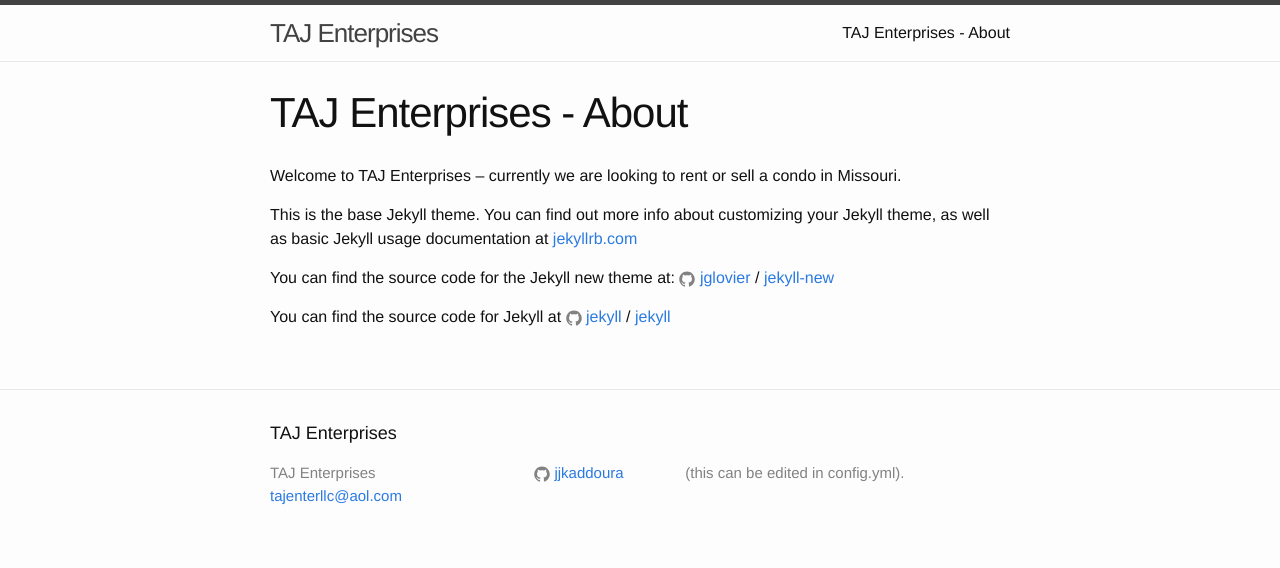
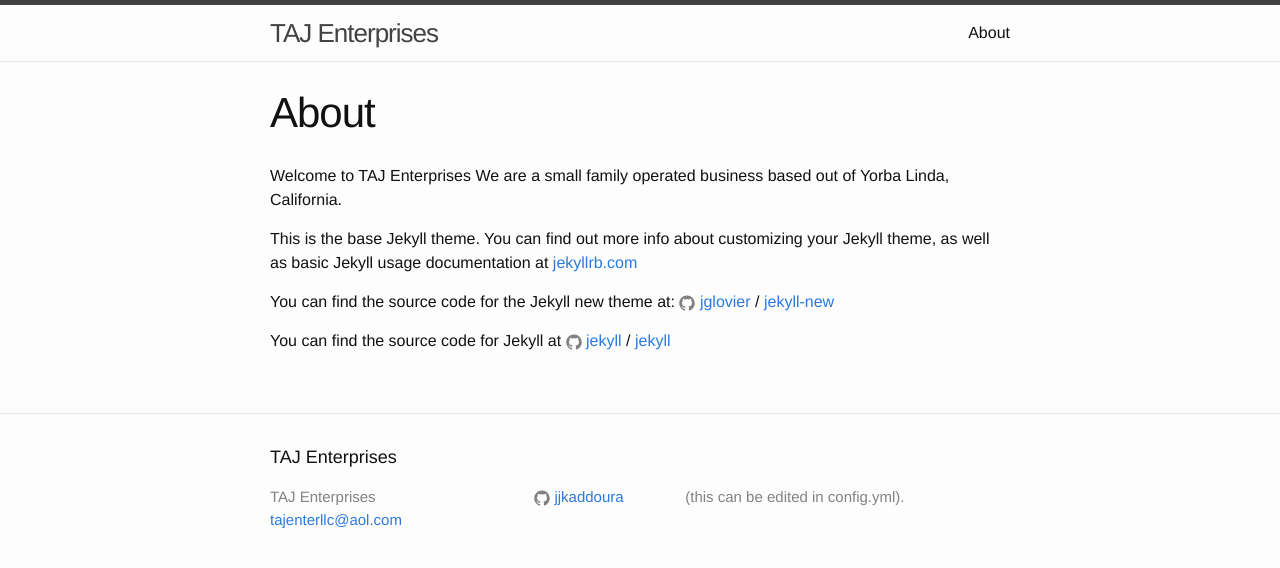
Before and after one commit to jjkaddoura/jjkaddoura.github.io, a Jekyll site: the page built from about.md, in a window 1280 px wide. Shown: the top 568 px of the page. Built offline with Jekyll 4.4.1, drawn with Linux system fonts in a browser that asks for light colours.

Commit message:
Update about.md

```diff
--- a/about.md
+++ b/about.md
@@ -1,10 +1,11 @@
 ---
 layout: page
-title: TAJ Enterprises - About
+title: About
 permalink: /about/
 ---
 
-Welcome to TAJ Enterprises -- currently we are looking to rent or sell a condo in Missouri.
+Welcome to TAJ Enterprises
+  We are a small family operated business based out of Yorba Linda, California.
 
 
 
```
